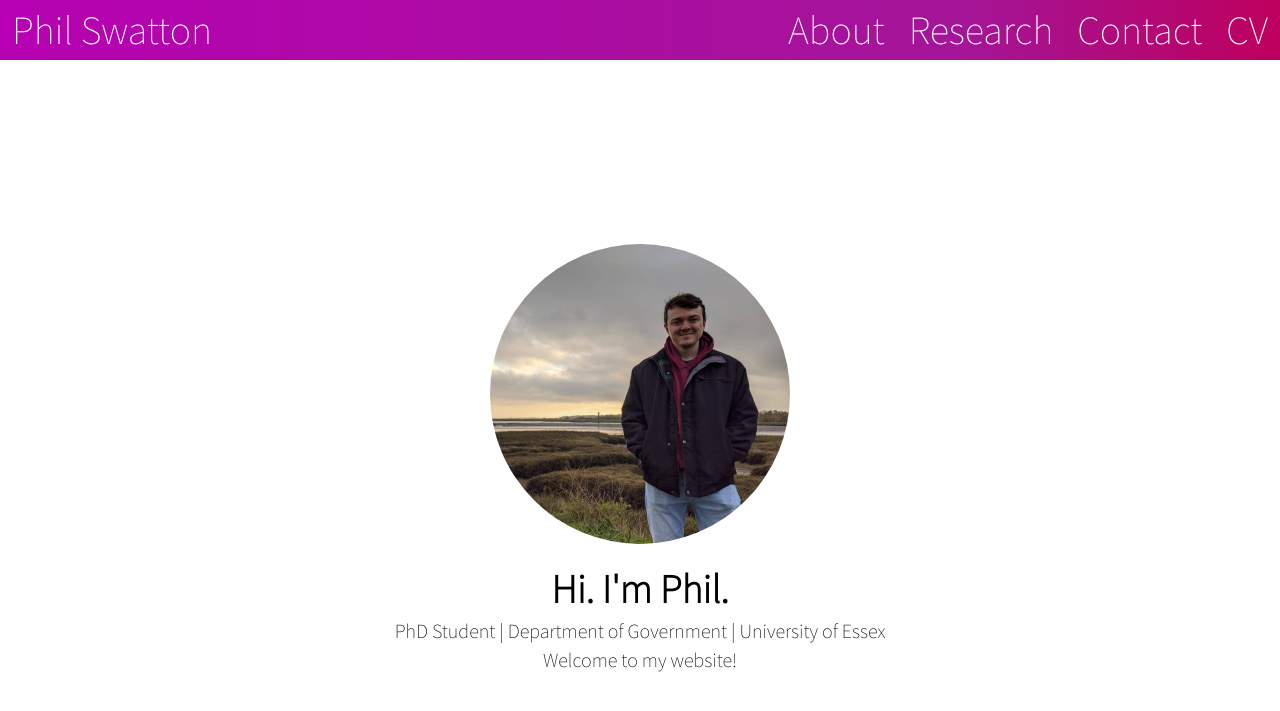
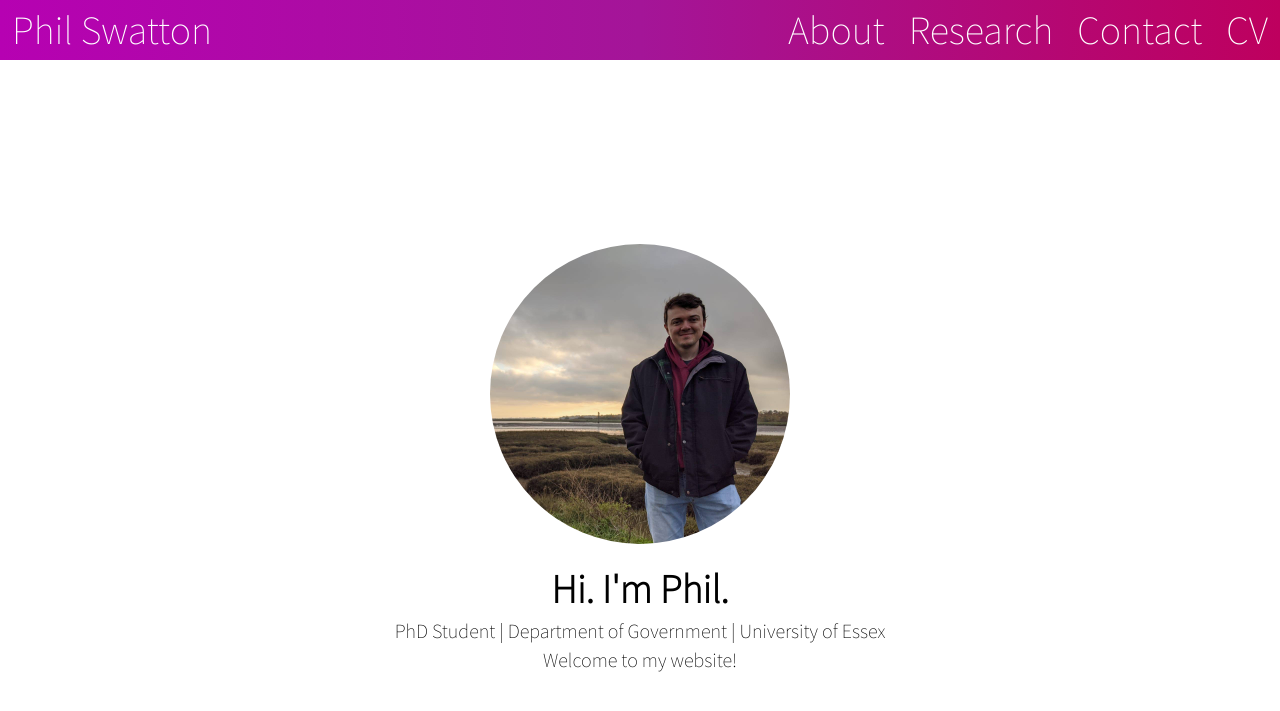
Before and after one commit to philswatton/philswatton.github.io, a Jekyll site: the page built from index.html, in a window 1280 px wide. Shown: the top 711 px of the page. Built offline with Jekyll 4.4.1, drawn with Linux system fonts in a browser that asks for light colours.

Commit message:
rebalance colour

```diff
--- a/_sass/main.scss
+++ b/_sass/main.scss
@@ -1,7 +1,7 @@
 $colour1: #b601b2;
 $colour2: #a41598;
 $colour3: #be005e;
-$main-gradient: linear-gradient(90deg, $colour1 0%, $colour2 75%, $colour3 100%);
+$main-gradient: linear-gradient(90deg, $colour1 0%, $colour2 50%, $colour3 100%);
 $nav-height: 60px;
 
 :root {
```
